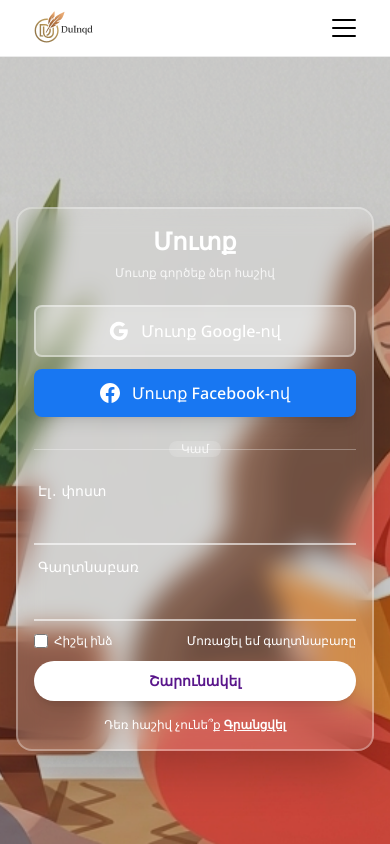
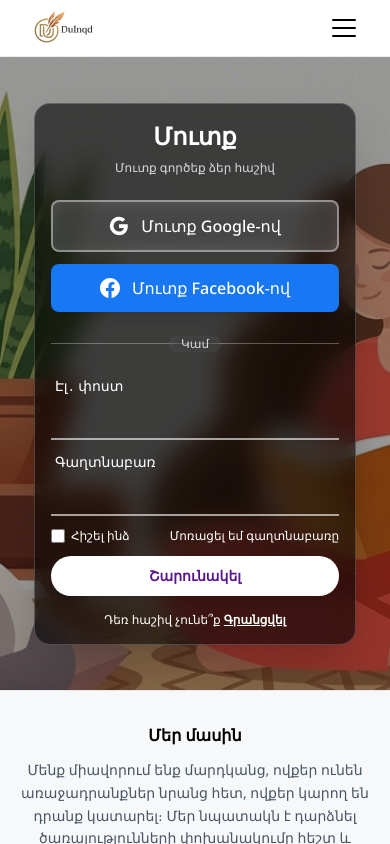
Before and after one commit to myepreyan/my_project_DuInqd, a Next.js app: page /login in a window 390 px wide. Shown: the top 844 px of the page. Built offline with nearby package versions, Linux system fonts and the light colour scheme; no server answers.

Commit message:
feat: Implement user authentication with dedicated login and registration pages, including OTP verification for login.

```diff
--- a/src/app/login/page.tsx
+++ b/src/app/login/page.tsx
@@ -6,7 +6,7 @@ import Image from "next/image"
 
 export default function LoginPage() {
   return (
-    <div className="min-h-screen flex items-center justify-center px-4 py-12 relative overflow-hidden">
+    <div className="min-h-[75vh] md:min-h-screen flex items-center justify-center px-4 py-6 md:py-12 relative overflow-hidden">
       {/* Background Image */}
       <Image
         src="/hero2.png"
@@ -17,11 +17,11 @@ export default function LoginPage() {
       />
 
       {/* Overlay for better readability */}
-      <div className="absolute inset-0 bg-black/20"></div>
+      <div className="absolute inset-0 bg-black/40"></div>
 
       {/* Form Container */}
-      <div className="relative z-10 max-w-md w-full">
-        <div className="backdrop-blur-md bg-white/15 border-2 border-white/30 rounded-2xl md:rounded-3xl p-4 md:p-6 shadow-2xl">
+      <div className="relative z-10 w-[90%] sm:max-w-md">
+        <div className="backdrop-blur-md bg-black/60 border border-white/20 rounded-2xl md:rounded-3xl p-4 md:p-6 shadow-2xl">
           <div className="text-center mb-6">
             <h1 className="text-2xl md:text-3xl font-bold text-white">Մուտք</h1>
             <p className="text-white/80 text-xs md:text-sm mt-2">Մուտք գործեք ձեր հաշիվ</p>
```
